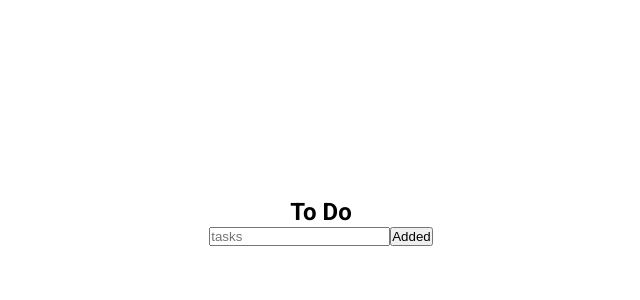
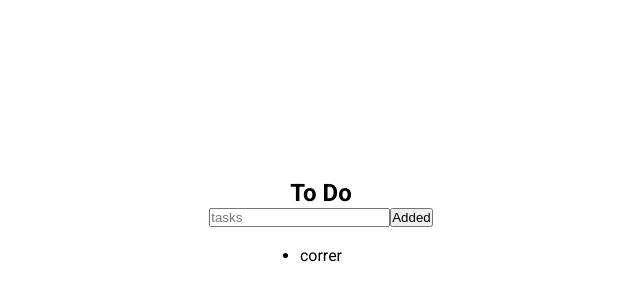
Before and after one commit to RaissaVasconcelos/To-Do-List, a React (Vite) app in the folder app/web/: page /home in a window 1280 px wide. Shown: the part 178-478 px from the top of the page, without its empty margins (319-959 px from the left). Built offline with nearby package versions, Linux system fonts and the light colour scheme.

Commit message:
feat: created feature add in tasks

```diff
--- a/app/web/src/pages/Home.tsx
+++ b/app/web/src/pages/Home.tsx
@@ -1,4 +1,5 @@
 import { useForm, SubmitHandler } from 'react-hook-form'
+import { useEffect, useState } from 'react'
 import * as z from 'zod'
 import { zodResolver } from '@hookform/resolvers/zod'
 import styles from './Home.module.css'
@@ -11,9 +12,11 @@ type Input = z.infer<typeof InputSchema>
 
 export default function Home() {
   const { register, handleSubmit } = useForm<Input>({ resolver: zodResolver(InputSchema) })
+  const [todo, setTodo] = useState(['correr'])
 
   const onSubmit: SubmitHandler<Input> = (data: Input) =>  {
-    console.log(data)
+    const { input } = data
+    setTodo([...todo, input])
   }
 
   return (
@@ -30,6 +33,16 @@ export default function Home() {
         </label>
         <button type='submit'>Added</button>
       </form>
+      <br></br>
+      <nav>
+        <ul>
+          {
+            todo.map((task) => (
+              <li>{ task }</li>
+            ))
+          }
+        </ul>
+      </nav>
     </main>
   )
 }
```
